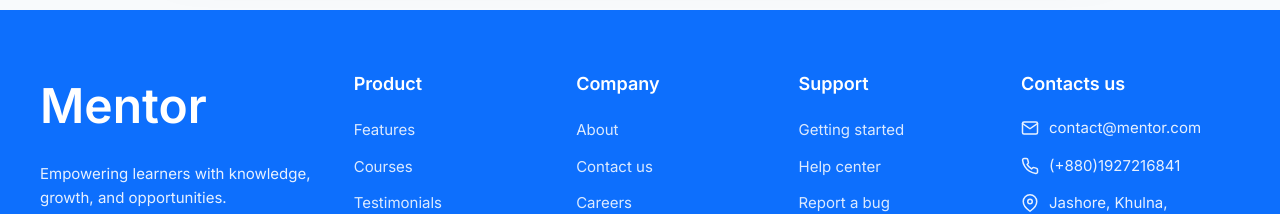
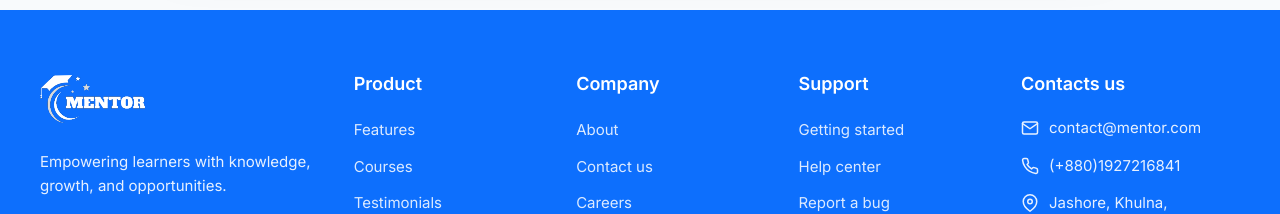
Before and after one commit to Tahmied/Mentor, a React (Vite) app: page /login in a window 1280 px wide. Shown: the part 890-1104 px from the top of the page. Built offline with nearby package versions, Linux system fonts and the light colour scheme; no server answers.

Commit message:
- added dark mode logo + change logo in dark mode

```diff
--- a/src/Components/Utilis/Footer.jsx
+++ b/src/Components/Utilis/Footer.jsx
@@ -1,3 +1,4 @@
+import { Link } from 'react-router-dom';
 import './footer.css';
 
 const Footer = () => {
@@ -7,7 +8,10 @@ const Footer = () => {
                 <div className="footer-content">
                     <div className="footer-column footer-brand">
                         <div className="footer-logo">
-                            <p className="logo">Mentor</p>
+
+                            <Link to={'/'}>
+                                <img src="/Header/logo-dark.png" alt="mentor" className="logo-image" />
+                            </Link>
                         </div>
                         <p className="footer-tagline">
                             Empowering learners with knowledge, growth, and opportunities.
@@ -15,27 +19,27 @@ const Footer = () => {
                         <div className="footer-social">
                             <a href="#" className="social-link" aria-label="Facebook">
                                 <svg xmlns="http://www.w3.org/2000/svg" width="20" height="20" viewBox="0 0 24 24" fill="currentColor">
-                                    <path d="M24 12.073c0-6.627-5.373-12-12-12s-12 5.373-12 12c0 5.99 4.388 10.954 10.125 11.854v-8.385H7.078v-3.47h3.047V9.43c0-3.007 1.792-4.669 4.533-4.669 1.312 0 2.686.235 2.686.235v2.953H15.83c-1.491 0-1.956.925-1.956 1.874v2.25h3.328l-.532 3.47h-2.796v8.385C19.612 23.027 24 18.062 24 12.073z"/>
+                                    <path d="M24 12.073c0-6.627-5.373-12-12-12s-12 5.373-12 12c0 5.99 4.388 10.954 10.125 11.854v-8.385H7.078v-3.47h3.047V9.43c0-3.007 1.792-4.669 4.533-4.669 1.312 0 2.686.235 2.686.235v2.953H15.83c-1.491 0-1.956.925-1.956 1.874v2.25h3.328l-.532 3.47h-2.796v8.385C19.612 23.027 24 18.062 24 12.073z" />
                                 </svg>
                             </a>
                             <a href="#" className="social-link" aria-label="Twitter">
                                 <svg xmlns="http://www.w3.org/2000/svg" width="20" height="20" viewBox="0 0 24 24" fill="currentColor">
-                                    <path d="M23.953 4.57a10 10 0 01-2.825.775 4.958 4.958 0 002.163-2.723c-.951.555-2.005.959-3.127 1.184a4.92 4.92 0 00-8.384 4.482C7.69 8.095 4.067 6.13 1.64 3.162a4.822 4.822 0 00-.666 2.475c0 1.71.87 3.213 2.188 4.096a4.904 4.904 0 01-2.228-.616v.06a4.923 4.923 0 003.946 4.827 4.996 4.996 0 01-2.212.085 4.936 4.936 0 004.604 3.417 9.867 9.867 0 01-6.102 2.105c-.39 0-.779-.023-1.17-.067a13.995 13.995 0 007.557 2.209c9.053 0 13.998-7.496 13.998-13.985 0-.21 0-.42-.015-.63A9.935 9.935 0 0024 4.59z"/>
+                                    <path d="M23.953 4.57a10 10 0 01-2.825.775 4.958 4.958 0 002.163-2.723c-.951.555-2.005.959-3.127 1.184a4.92 4.92 0 00-8.384 4.482C7.69 8.095 4.067 6.13 1.64 3.162a4.822 4.822 0 00-.666 2.475c0 1.71.87 3.213 2.188 4.096a4.904 4.904 0 01-2.228-.616v.06a4.923 4.923 0 003.946 4.827 4.996 4.996 0 01-2.212.085 4.936 4.936 0 004.604 3.417 9.867 9.867 0 01-6.102 2.105c-.39 0-.779-.023-1.17-.067a13.995 13.995 0 007.557 2.209c9.053 0 13.998-7.496 13.998-13.985 0-.21 0-.42-.015-.63A9.935 9.935 0 0024 4.59z" />
                                 </svg>
                             </a>
                             <a href="#" className="social-link" aria-label="Instagram">
                                 <svg xmlns="http://www.w3.org/2000/svg" width="20" height="20" viewBox="0 0 24 24" fill="currentColor">
-                                    <path d="M12 2.163c3.204 0 3.584.012 4.85.07 3.252.148 4.771 1.691 4.919 4.919.058 1.265.069 1.645.069 4.849 0 3.205-.012 3.584-.069 4.849-.149 3.225-1.664 4.771-4.919 4.919-1.266.058-1.644.07-4.85.07-3.204 0-3.584-.012-4.849-.07-3.26-.149-4.771-1.699-4.919-4.92-.058-1.265-.07-1.644-.07-4.849 0-3.204.013-3.583.07-4.849.149-3.227 1.664-4.771 4.919-4.919 1.266-.057 1.645-.069 4.849-.069zm0-2.163c-3.259 0-3.667.014-4.947.072-4.358.2-6.78 2.618-6.98 6.98-.059 1.281-.073 1.689-.073 4.948 0 3.259.014 3.668.072 4.948.2 4.358 2.618 6.78 6.98 6.98 1.281.058 1.689.072 4.948.072 3.259 0 3.668-.014 4.948-.072 4.354-.2 6.782-2.618 6.979-6.98.059-1.28.073-1.689.073-4.948 0-3.259-.014-3.667-.072-4.947-.196-4.354-2.617-6.78-6.979-6.98-1.281-.059-1.69-.073-4.949-.073zm0 5.838c-3.403 0-6.162 2.759-6.162 6.162s2.759 6.163 6.162 6.163 6.162-2.759 6.162-6.163c0-3.403-2.759-6.162-6.162-6.162zm0 10.162c-2.209 0-4-1.79-4-4 0-2.209 1.791-4 4-4s4 1.791 4 4c0 2.21-1.791 4-4 4zm6.406-11.845c-.796 0-1.441.645-1.441 1.44s.645 1.44 1.441 1.44c.795 0 1.439-.645 1.439-1.44s-.644-1.44-1.439-1.44z"/>
+                                    <path d="M12 2.163c3.204 0 3.584.012 4.85.07 3.252.148 4.771 1.691 4.919 4.919.058 1.265.069 1.645.069 4.849 0 3.205-.012 3.584-.069 4.849-.149 3.225-1.664 4.771-4.919 4.919-1.266.058-1.644.07-4.85.07-3.204 0-3.584-.012-4.849-.07-3.26-.149-4.771-1.699-4.919-4.92-.058-1.265-.07-1.644-.07-4.849 0-3.204.013-3.583.07-4.849.149-3.227 1.664-4.771 4.919-4.919 1.266-.057 1.645-.069 4.849-.069zm0-2.163c-3.259 0-3.667.014-4.947.072-4.358.2-6.78 2.618-6.98 6.98-.059 1.281-.073 1.689-.073 4.948 0 3.259.014 3.668.072 4.948.2 4.358 2.618 6.78 6.98 6.98 1.281.058 1.689.072 4.948.072 3.259 0 3.668-.014 4.948-.072 4.354-.2 6.782-2.618 6.979-6.98.059-1.28.073-1.689.073-4.948 0-3.259-.014-3.667-.072-4.947-.196-4.354-2.617-6.78-6.979-6.98-1.281-.059-1.69-.073-4.949-.073zm0 5.838c-3.403 0-6.162 2.759-6.162 6.162s2.759 6.163 6.162 6.163 6.162-2.759 6.162-6.163c0-3.403-2.759-6.162-6.162-6.162zm0 10.162c-2.209 0-4-1.79-4-4 0-2.209 1.791-4 4-4s4 1.791 4 4c0 2.21-1.791 4-4 4zm6.406-11.845c-.796 0-1.441.645-1.441 1.44s.645 1.44 1.441 1.44c.795 0 1.439-.645 1.439-1.44s-.644-1.44-1.439-1.44z" />
                                 </svg>
                             </a>
                             <a href="#" className="social-link" aria-label="LinkedIn">
                                 <svg xmlns="http://www.w3.org/2000/svg" width="20" height="20" viewBox="0 0 24 24" fill="currentColor">
-                                    <path d="M20.447 20.452h-3.554v-5.569c0-1.328-.027-3.037-1.852-3.037-1.853 0-2.136 1.445-2.136 2.939v5.667H9.351V9h3.414v1.561h.046c.477-.9 1.637-1.85 3.37-1.85 3.601 0 4.267 2.37 4.267 5.455v6.286zM5.337 7.433c-1.144 0-2.063-.926-2.063-2.065 0-1.138.92-2.063 2.063-2.063 1.14 0 2.064.925 2.064 2.063 0 1.139-.925 2.065-2.064 2.065zm1.782 13.019H3.555V9h3.564v11.452zM22.225 0H1.771C.792 0 0 .774 0 1.729v20.542C0 23.227.792 24 1.771 24h20.451C23.2 24 24 23.227 24 22.271V1.729C24 .774 23.2 0 22.222 0h.003z"/>
+                                    <path d="M20.447 20.452h-3.554v-5.569c0-1.328-.027-3.037-1.852-3.037-1.853 0-2.136 1.445-2.136 2.939v5.667H9.351V9h3.414v1.561h.046c.477-.9 1.637-1.85 3.37-1.85 3.601 0 4.267 2.37 4.267 5.455v6.286zM5.337 7.433c-1.144 0-2.063-.926-2.063-2.065 0-1.138.92-2.063 2.063-2.063 1.14 0 2.064.925 2.064 2.063 0 1.139-.925 2.065-2.064 2.065zm1.782 13.019H3.555V9h3.564v11.452zM22.225 0H1.771C.792 0 0 .774 0 1.729v20.542C0 23.227.792 24 1.771 24h20.451C23.2 24 24 23.227 24 22.271V1.729C24 .774 23.2 0 22.222 0h.003z" />
                                 </svg>
                             </a>
                             <a href="#" className="social-link" aria-label="YouTube">
                                 <svg xmlns="http://www.w3.org/2000/svg" width="20" height="20" viewBox="0 0 24 24" fill="currentColor">
-                                    <path d="M23.498 6.186a3.016 3.016 0 0 0-2.122-2.136C19.505 3.545 12 3.545 12 3.545s-7.505 0-9.377.505A3.017 3.017 0 0 0 .502 6.186C0 8.07 0 12 0 12s0 3.93.502 5.814a3.016 3.016 0 0 0 2.122 2.136c1.871.505 9.376.505 9.376.505s7.505 0 9.377-.505a3.015 3.015 0 0 0 2.122-2.136C24 15.93 24 12 24 12s0-3.93-.502-5.814zM9.545 15.568V8.432L15.818 12l-6.273 3.568z"/>
+                                    <path d="M23.498 6.186a3.016 3.016 0 0 0-2.122-2.136C19.505 3.545 12 3.545 12 3.545s-7.505 0-9.377.505A3.017 3.017 0 0 0 .502 6.186C0 8.07 0 12 0 12s0 3.93.502 5.814a3.016 3.016 0 0 0 2.122 2.136c1.871.505 9.376.505 9.376.505s7.505 0 9.377-.505a3.015 3.015 0 0 0 2.122-2.136C24 15.93 24 12 24 12s0-3.93-.502-5.814zM9.545 15.568V8.432L15.818 12l-6.273 3.568z" />
                                 </svg>
                             </a>
                         </div>
--- a/src/Components/Utilis/Header.jsx
+++ b/src/Components/Utilis/Header.jsx
@@ -5,7 +5,7 @@ import './dropdown.css';
 import HeaderDropdown from './HeaderDropdown';
 import ThemeToggle from './ThemeToggle';
 
-const Header = ({isDarkMode, setIsDarkMode}) => {
+const Header = ({ isDarkMode, setIsDarkMode }) => {
   const [isMenuOpen, setIsMenuOpen] = useState(false);
   const [isScrolled, setIsScrolled] = useState(false);
   const [isDropdownActive, setIsDropdownActive] = useState(false);
@@ -76,8 +76,8 @@ const Header = ({isDarkMode, setIsDarkMode}) => {
       { name: 'Home', path: '/' },
       { name: 'All Courses', path: '/courses' },
       { name: 'Dashboard', path: '/Dashboard' },
-      { name: 'My Courses', path: '/my-courses'},
-      { name: 'My Enrollments', path: '/my-enrollments'}
+      { name: 'My Courses', path: '/my-courses' },
+      { name: 'My Enrollments', path: '/my-enrollments' }
     ];
   } else {
     navItems = [
@@ -106,7 +106,12 @@ const Header = ({isDarkMode, setIsDarkMode}) => {
       <header className={`learnova-header ${isScrolled ? 'scrolled' : ''}`}>
         <div className="header-container">
           <div className="logo">
-            <NavLink to={'/'}><img src="/Header/logo.png" alt="Learnova" className="logo-image" /></NavLink>
+            <NavLink to={'/'}>
+              {
+                isDarkMode ? (<img src="/Header/logo-dark.png" alt="mentor" className="logo-image" />) : (<img src="/Header/logo.png" alt="mentor" className="logo-image" />)
+            }
+
+            </NavLink>
           </div>
 
           <nav className="desktop-nav">
--- a/src/Root.jsx
+++ b/src/Root.jsx
@@ -9,7 +9,6 @@ const Root = () => {
     const navigation = useNavigation();
     const [isDarkMode, setIsDarkMode] = useState(false);
 
-    // Initialize dark mode from localStorage on mount
     useEffect(() => {
         const storedMode = localStorage.getItem('darkMode');
         if (storedMode === 'true') {
@@ -17,14 +16,12 @@ const Root = () => {
         }
     }, []);
 
-    // Toggle dark-mode class on body whenever isDarkMode changes
     useEffect(() => {
         if (isDarkMode) {
             document.body.classList.add('dark-mode');
         } else {
             document.body.classList.remove('dark-mode');
         }
-        // Save to localStorage
         localStorage.setItem('darkMode', isDarkMode);
     }, [isDarkMode]);
 
```
Also changed, not shown: public/Header/logo-dark.png (added).
